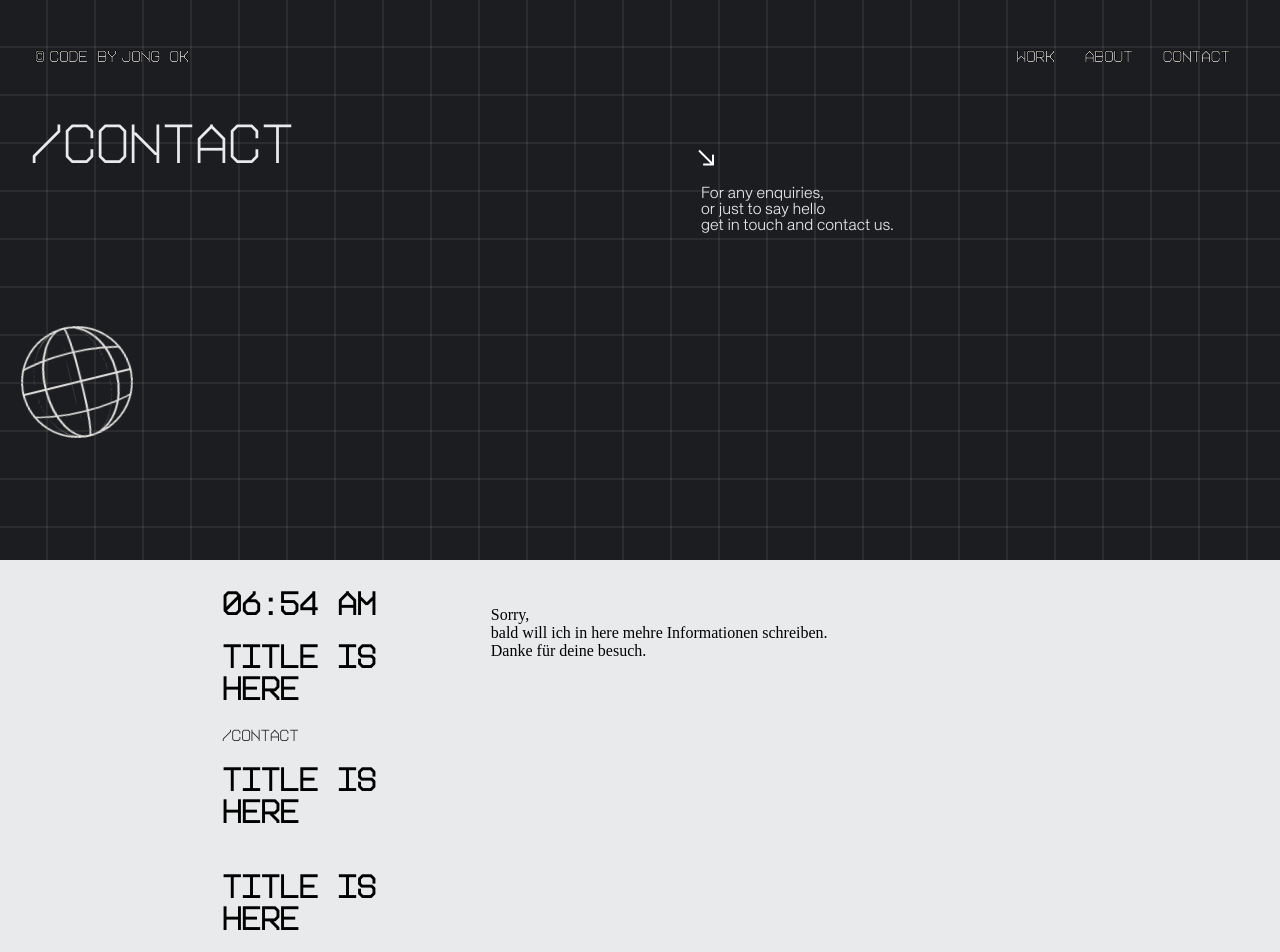
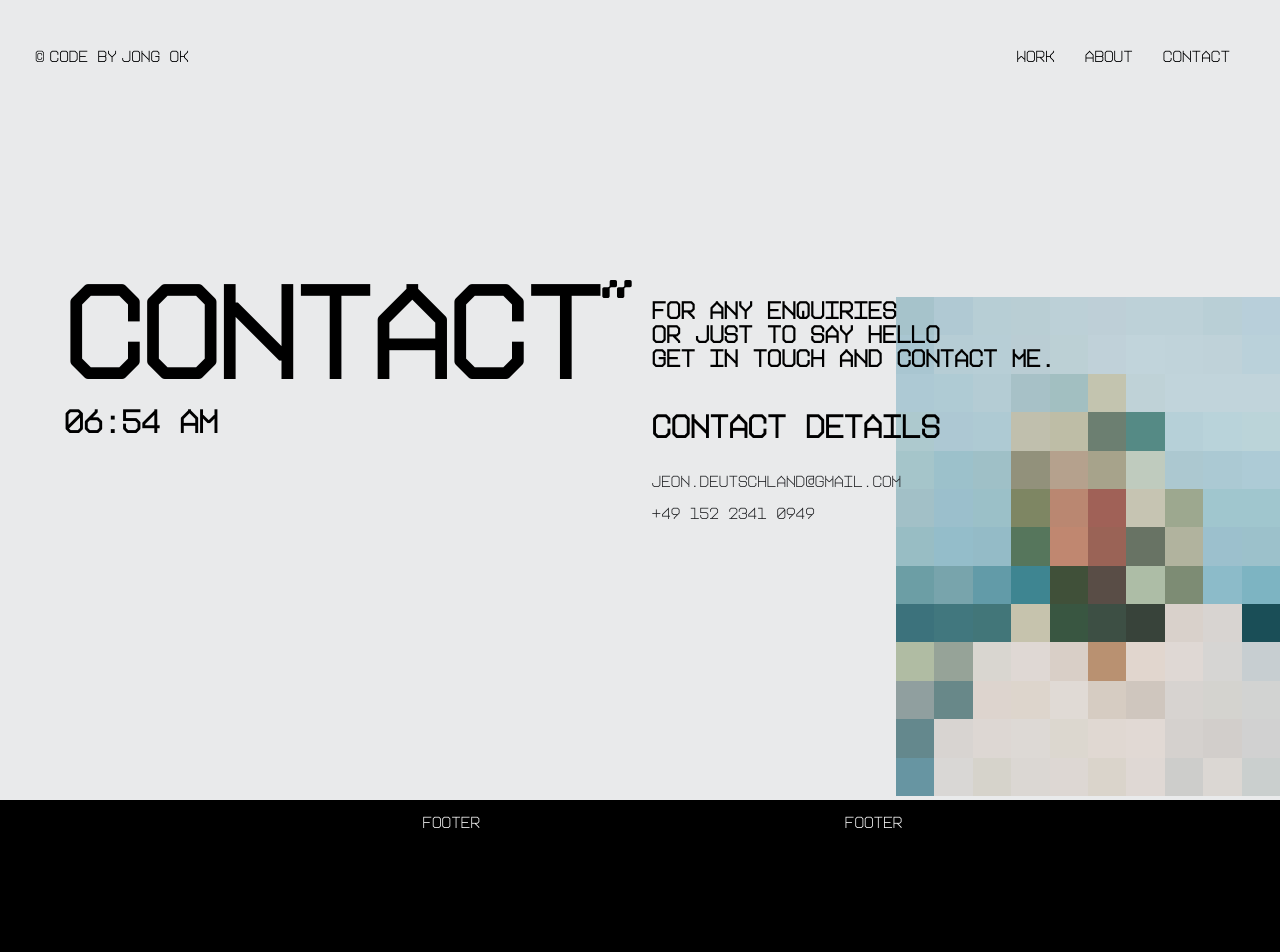
Before and after one commit to bozo13/nextportfolio, a Next.js app: page /contact in a window 1280 px wide. Shown: the top 952 px of the page. Built offline with nearby package versions, Linux system fonts and the light colour scheme.

Commit message:
useInview

```diff
--- a/src/app/contact/page.js
+++ b/src/app/contact/page.js
@@ -9,6 +9,9 @@ import { useScroll, useTransform } from 'framer-motion'
 import { usePathname } from 'next/navigation'
 import { useRef } from 'react'
 import Style from './style.module.scss'
+import Link from 'next/link'
+import Quote from '@/components/quote'
+
 
 export default function Page(  ) {
 
@@ -33,23 +36,47 @@ export default function Page(  ) {
 
 
       <main style={{y}} ref={container} data-scroll-container>
+          <div className={Style.spacer}/>
+          <Container className={Style.container}>
 
-        <PageLanding title ={pathname} description={description} link= {titlelink}/>
-        <Container>
-        <div className={Style.width}>
-          <div className={Style.pageTitle}>
-          <Clock tiz={now.getTime()} />
-            <h1>title is here </h1>
-            <ShuffleText shuffletext={pathname} link = {"/"} />
-            <h1>title is here </h1>
-            <h1>title is here </h1>
-            <h1>title is here </h1>
-          </div>
+            <div className={Style.contact} >
 
-          <div className={Style.pageText}>
-              <p>Sorry,<br />bald will ich in here mehre Informationen schreiben.<br /> Danke für deine besuch. </p>
+                <div className={Style.contactTitle }  data-scroll data-scroll-speed={0.2}>
+                    <h1 >Contact</h1>
+                    <Quote />
+                </div>
+              <div className={Style.Clock} data-scroll data-scroll-speed={0.6} data-scroll-direction="right">
+                <Clock timeNow={now.getTime()} />
               </div>
-        </div>
+            </div>
+
+            <div className={Style.Content}>
+
+              <div className={Style.pageText}>
+              <h2> For any enquiries<br/>
+                  or just to say hello<br/>
+                  get in touch and contact me.</h2>
+              </div>
+              <div className={Style.ContactDetails}>
+                <h1>Contact Details</h1>
+                <Link href= '/'>jeon.deutschland@gmail.com</Link>
+                <Link href= "/">+49 152 2341 0949</Link>
+              </div>
+
+            </div>
+            <div className={Style.absolutePhoto} data-scroll data-scroll-speed={1}>
+              <PixelatedImage src={`/images/pixelated/5.png`} src10={`/images/pixelated/5_small.png`}/>
+            </div>
+          </Container>
+          <Footer />
+        </main>
+
+
+      )
+  }
+
+  /*
+
         <div className={Style.container}>
           {
             [...Array(7).keys()].map( (_, index) => {
@@ -62,11 +89,5 @@ export default function Page(  ) {
           }
 
         </div>
-        <div className= 'spacer'/>
-        </Container>
-         <Footer />
-        </main>
-
-
-      )
-  }
+"mailto:jeon.deutschland@gmail.com"
+        */
--- a/src/app/contact/style.module.scss
+++ b/src/app/contact/style.module.scss
@@ -1,54 +1,84 @@
 @import "@/app/styles/mixin";
 
-.container >div:nth-child(n){
-    width: 25%;
-    margin-top: -5px;
-
+.container{
+    width: 100%;
+    height: 65vh;
+    padding-left: 5%;
+    padding-right: 5%;
+    display: flex;
+    gap: var(--gap);
     @include breakpoint(small){
-        width: 50%;
-        margin-top: -5px;
-
-
-    }
-}
-.container{
-
- display: flex;
- flex-wrap: wrap;
- width: 70%;
- margin:  0 auto;
-
-    img{
-       width: 100%;
-       height: auto;
-
-
+        flex-direction: column;
+        height: 65vh;
     }
 }
 
-.width{
-    width: 70%;
-    margin: 0 auto;
-    display: flex;
-    justify-content: flex-start;
-    align-items: flex-start;
-
-}
-.pageText{
-    padding: 30px;
-    width: 70%;
-    display: flex;
-    justify-content: start;
-    align-items: start;
-
+.spacer{
+    min-height: 35vh;
 }
 
-.pageTitle{
-    padding: 30px;
-    width: 30%;
+.SidePhoto{
+    max-width: 30%;
+    height: auto;
+}
+.sidephotoScale{
+    max-width: 30%;
+    height: auto;
+    z-index: -1;
+}
+.contactTitle{
+    display: flex;
+    h1{
+        font-size: 8rem;
+        font-weight: light;
+        width: auto;
+        margin: 0;
+        @include breakpoint(small){
+            font-size: 2.5rem;
+        }
+    }
+    svg{
+        width: 30px;
+        height: 18px;
+    }
+}
+.ContactDetails{
+    width: 100%;
     display: flex;
     flex-direction: column;
-    justify-content: start;
-    align-items: start;
+    justify-content: flex-end;
 
+    h2{
+        font-size: 1em;
+    }
+    p{
+        font-size: 1em;
+        font-family: var(--font-text);
+        font-weight: light;
+        padding: 0.5em 0;
+    }
+    a{
+        color: var(--color-dark);
+        padding: 0.5em 0;
+    }
 }
+.contact, .Content{
+    width: 100%;
+    z-index: 1;
+    @include breakpoint(small){
+        width: 100%;
+    }
+}
+
+.Clock{
+    width: auto;
+}
+.absolutePhoto{
+    display: block;
+    position: absolute;
+    z-index: 0;
+    width: 30%;
+    height: auto;
+    right: 0;
+    bottom: 0;
+}
--- a/src/components/Clock/index.jsx
+++ b/src/components/Clock/index.jsx
@@ -1,8 +1,8 @@
 import React, { useEffect, useState } from 'react'
 import Style from './Style.module.scss'
 
-export default function index(tiz) {
-    const [time, setTime] = useState( new Date(tiz))
+export default function index(timeNow) {
+    const [time, setTime] = useState( new Date(timeNow))
 
     useEffect(()=> {
     const timer = setInterval(() => {
```
